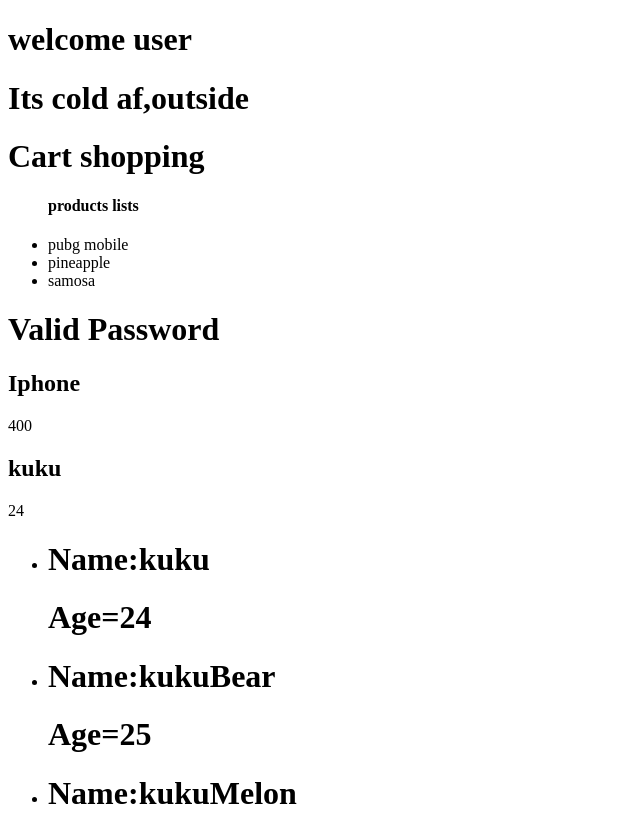
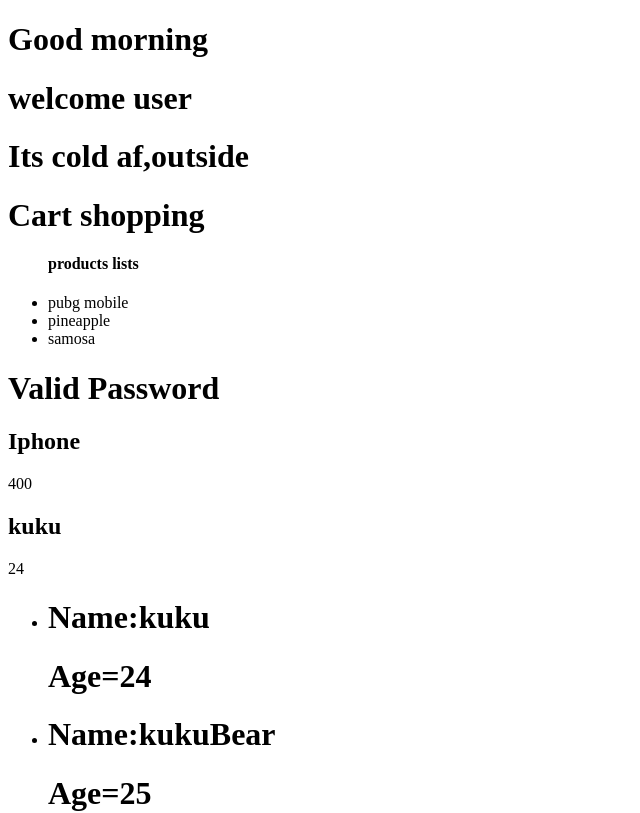
Before and after one commit to kumarkatravath/Here, a React (Vite) app: page / in a window 1280 px wide. Shown: the top 813 px of the page, without its empty margins (0-640 px from the left). Built offline with nearby package versions, Linux system fonts and the light colour scheme.

Commit message:
Morning timeofDay

```diff
--- a/src/App.jsx
+++ b/src/App.jsx
@@ -7,6 +7,7 @@ import Person from "./Person";
 import Product from "./Product";
 import Weather from "./Weather";
 import UserStatus from "./UserStatus";
+import Greetings from "./Greetings";
 
 
 
@@ -52,6 +53,7 @@ const App = () => {
   return  (
 
   <div>
+    <Greetings timeofDay="morning" />
     <UserStatus  loggedIn={true} isAdmin={false}/>
     <Weather />
     <Cart/>
--- /dev/null
+++ b/src/Greetings.jsx
@@ -0,0 +1,10 @@
+import React from 'react'
+
+const Greetings = (props) => {
+   return  props.timeofDay==='morning' ?(<h1>Good morning</h1>) : (<h1>Good Afternoon</h1>)
+//   return (
+//     <div>Greetings</div>
+//   )
+}
+
+export default Greetings
```
